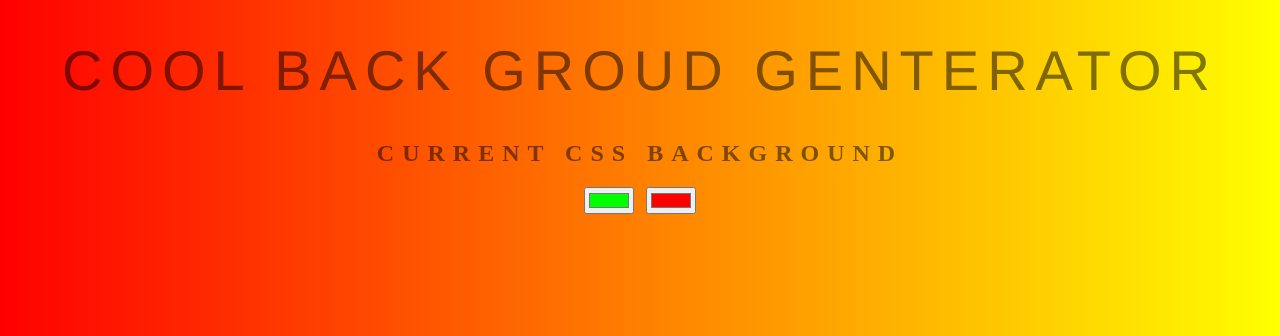
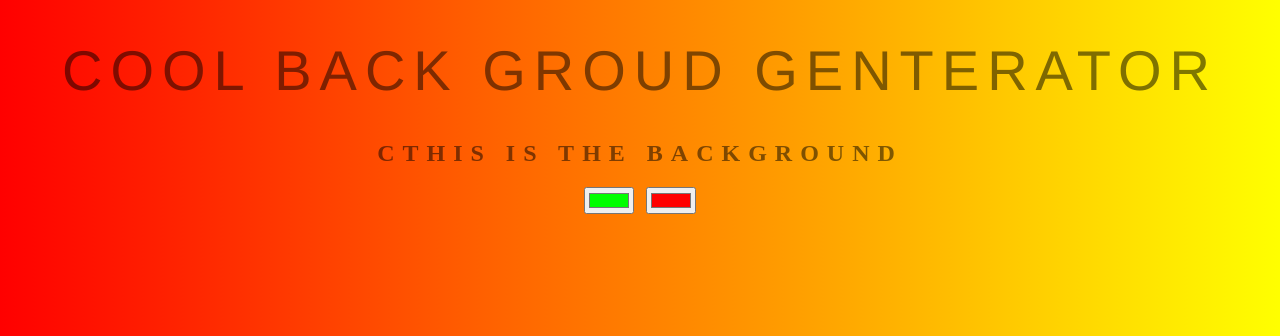
Before and after one commit to smpily/background-generator, a PHP site: page / in a window 1280 px wide. Shown: the top 336 px of the page. Run offline with PHP 8.4, Linux system fonts and the light colour scheme.

Commit message:
changed something.

```diff
--- a/index.php
+++ b/index.php
@@ -8,7 +8,7 @@
 
 <body id="bgcolor">
     <h1>Cool Back Groud genterator</h1>
-    <h2>current CSS background</h2>
+    <h2>cthis is the background</h2>
     <input name="color1" class="color1" type="color" value="#00FF00">
     <input name="color2" class="color2" type="color" value="#FF0000">
 
```
